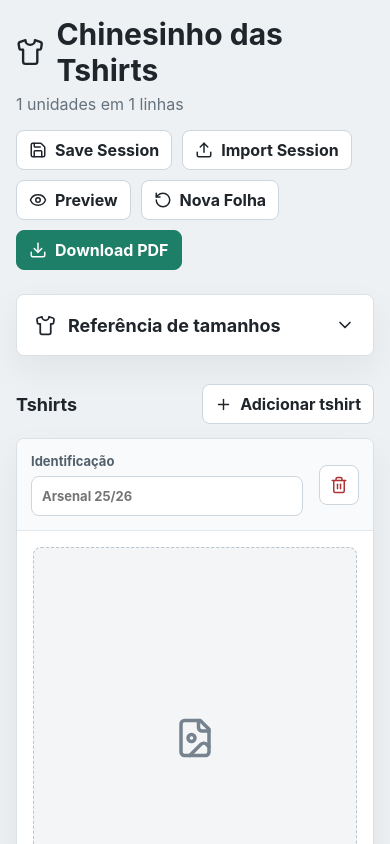
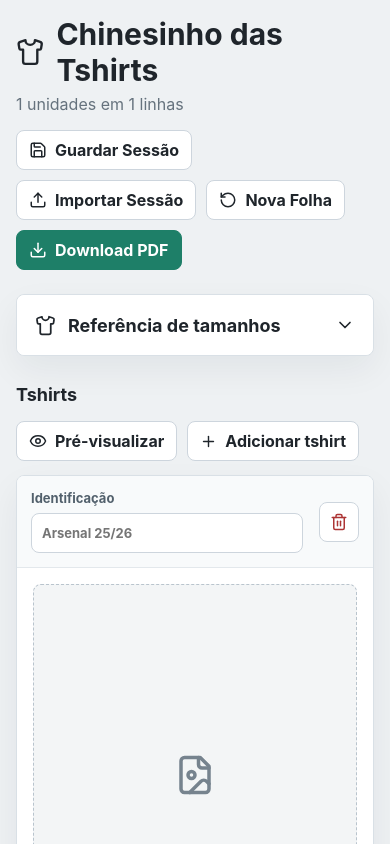
Before and after one commit to pcarrasqueira/chinesinho-das-tshirts, a React (Vite) app: page / in a window 390 px wide. Shown: the top 844 px of the page. Built offline with nearby package versions, Linux system fonts and the light colour scheme.

Commit message:
Move preview action to tshirt section

```diff
--- a/src/main.jsx
+++ b/src/main.jsx
@@ -335,11 +335,11 @@ function App() {
           <div className="topbar-actions">
             <button onClick={saveSession}>
               <Save size={18} />
-              Save Session
+              Guardar Sessão
             </button>
             <button onClick={() => importInputRef.current?.click()}>
               <Upload size={18} />
-              Import Session
+              Importar Sessão
             </button>
             <input
               ref={importInputRef}
@@ -348,10 +348,6 @@ function App() {
               accept="application/json,.json"
               onChange={(event) => importSession(event.target.files?.[0])}
             />
-            <button onClick={() => setShowPreview((current) => !current)}>
-              <Eye size={18} />
-              Preview
-            </button>
             <button onClick={resetOrder}>
               <RotateCcw size={18} />
               Nova Folha
@@ -370,10 +366,16 @@ function App() {
         <section className="products">
           <div className="section-heading">
             <h2>Tshirts</h2>
-            <button onClick={addProduct}>
-              <Plus size={17} />
-              Adicionar tshirt
-            </button>
+            <div className="section-actions">
+              <button onClick={() => setShowPreview((current) => !current)}>
+                <Eye size={18} />
+                Pré-visualizar
+              </button>
+              <button onClick={addProduct}>
+                <Plus size={17} />
+                Adicionar tshirt
+              </button>
+            </div>
           </div>
 
           {order.products.map((product, index) => (
--- a/src/styles.css
+++ b/src/styles.css
@@ -247,6 +247,13 @@ h2 {
 
 .section-heading {
   margin-bottom: 14px;
+}
+
+.section-actions {
+  display: flex;
+  flex-wrap: wrap;
+  gap: 10px;
+  justify-content: flex-end;
 }
 
 .product-editor {
@@ -522,6 +529,16 @@ h2 {
     width: 100%;
   }
 
+  .section-heading {
+    align-items: flex-start;
+    flex-direction: column;
+  }
+
+  .section-actions {
+    justify-content: flex-start;
+    width: 100%;
+  }
+
   .form-grid,
   .order-panel,
   .size-tables,
```
